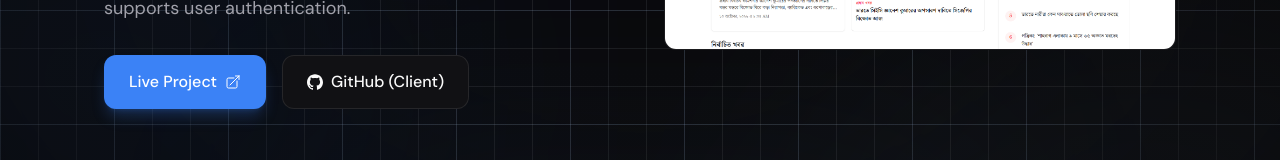
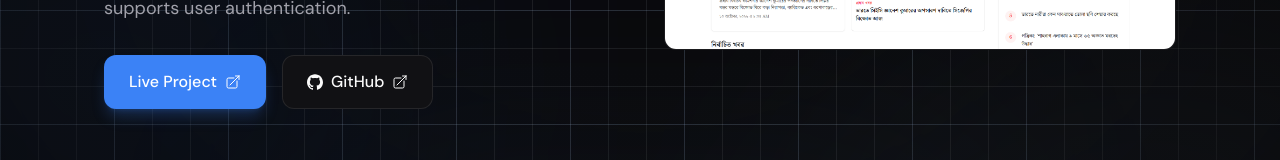
Before and after one commit to abirjuboraj/abir-portfolio, a Next.js app: page /projects/bangla-news-24 in a window 1280 px wide. Shown: the part 446-606 px from the top of the page. Built offline with nearby package versions, Linux system fonts and the light colour scheme.

Commit message:
feat: add external link icon to GitHub button on project details page

```diff
--- a/src/app/projects/[slug]/page.tsx
+++ b/src/app/projects/[slug]/page.tsx
@@ -117,7 +117,7 @@ export default async function ProjectDetailPage({ params }: PageProps) {
                 <HiOutlineArrowTopRightOnSquare className="w-4 h-4" />
               </a>
 
-              {/* Outline CTA: GitHub (Client) */}
+              {/* Outline CTA: GitHub */}
               <a
                 href={project.githubUrl}
                 target="_blank"
@@ -125,7 +125,8 @@ export default async function ProjectDetailPage({ params }: PageProps) {
                 className="w-full sm:w-auto inline-flex items-center justify-center gap-2 px-6 py-3.5 rounded-xl font-medium text-text hover:text-white bg-surface hover:bg-raised border border-line transition-all duration-200 hover:scale-[1.02] active:scale-[0.98] focus:outline-none focus-visible:ring-2 focus-visible:ring-blue"
               >
                 <SiGithub className="w-4 h-4" />
-                <span>GitHub (Client)</span>
+                <span>GitHub</span>
+                <HiOutlineArrowTopRightOnSquare className="w-4 h-4" />
               </a>
             </div>
           </div>
```
